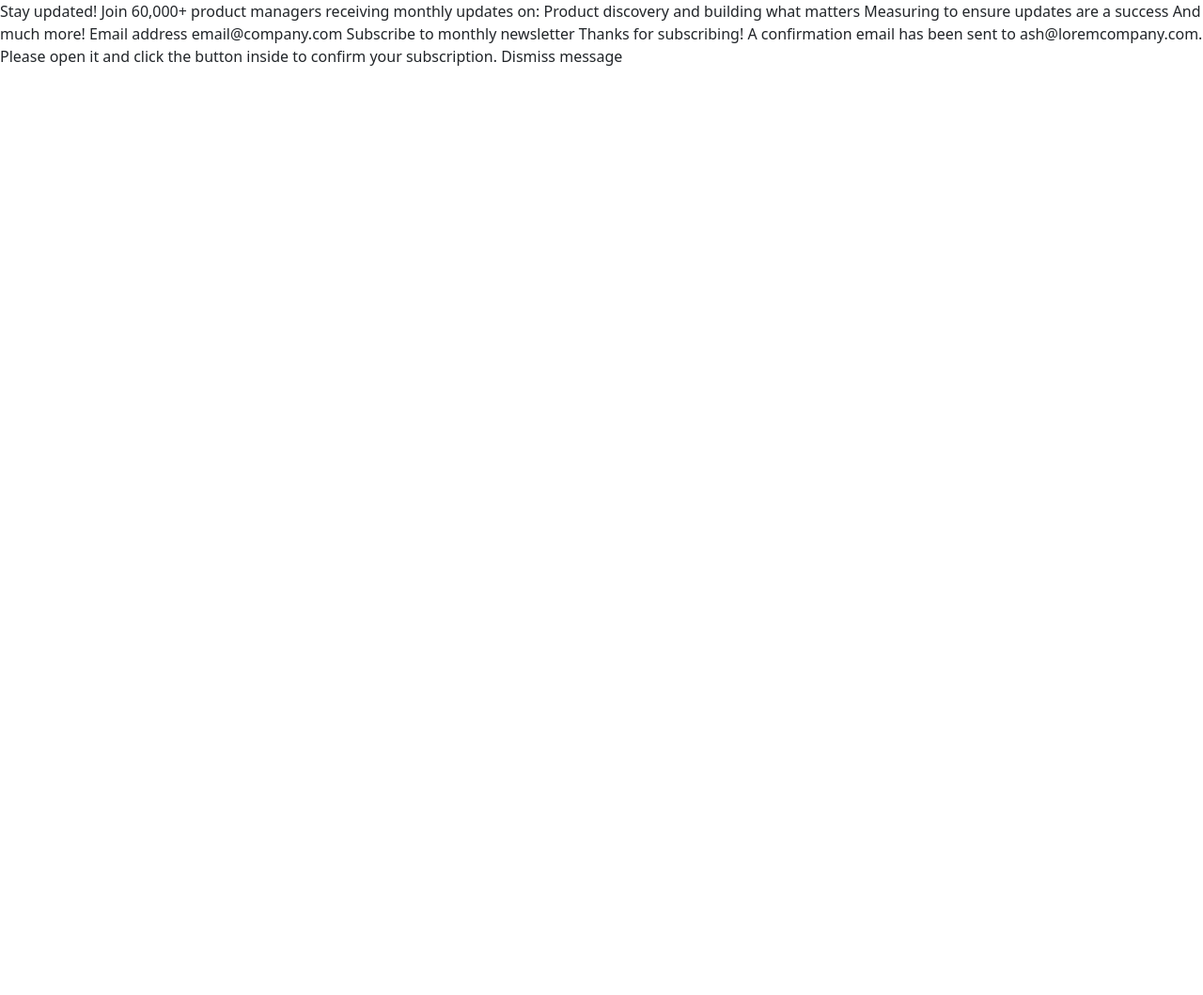
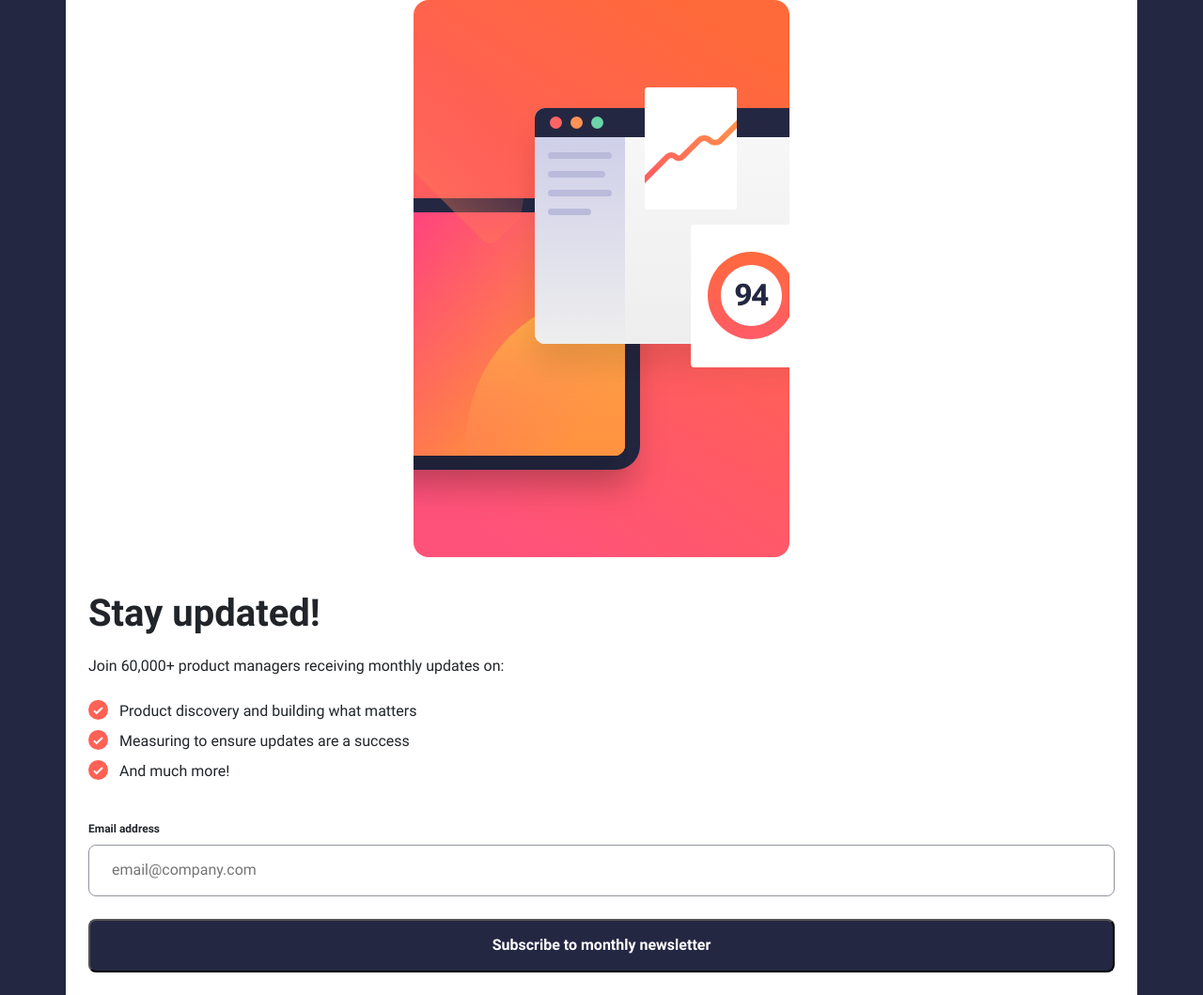
Before and after one commit to ferdinandoaspro/newsletter-sign-up, a website: page index.html in a window 1280 px wide. Shown: the whole page at 94% size. Before the commit the page ends 800 px from the top, so only its background shows below. Drawn offline with nearby package versions, Linux system fonts and the light colour scheme.

Commit message:
small device layout completed

```diff
--- a/index.html
+++ b/index.html
@@ -7,27 +7,42 @@
   <title>Frontend Mentor | Newsletter sign-up form with success message</title>
   <link rel="stylesheet" href="dist/output.css">
 </head>
-<body>
-
-  Stay updated!
-
-  Join 60,000+ product managers receiving monthly updates on:
-
-  Product discovery and building what matters
-  Measuring to ensure updates are a success
-  And much more!
-
-  Email address
-  email@company.com
-
-  Subscribe to monthly newsletter
-
-  Thanks for subscribing!
-
-  A confirmation email has been sent to ash@loremcompany.com.
-  Please open it and click the button inside to confirm your subscription.
-
-  Dismiss message
-  <script src="node_modules/bootstrap/dist/js/bootstrap.js"></script>
+<body class="d-grid">
+  <main class="container-sm bg-white p-0">
+    <div class="row m-0 p-0">
+      <picture class="p-0 mx-auto w-auto">
+        <source srcset="assets/images/illustration-sign-up-desktop.svg" media="(min-width:768px)">
+        <img src="assets/images/illustration-sign-up-mobile.svg" alt="" class="img-fluid">
+      </picture>
+      <section class="p-4 d-flex flex-column gap-2">
+        <h1>
+          Stay updated!
+        </h1>
+        <div>
+          <div>
+            <p>
+              Join 60,000+ product managers receiving monthly updates on:
+            </p>
+            <ul class="d-flex flex-column gap-2 my-4">
+              <li><img src="assets/images/icon-list.svg" alt=""><div>Product discovery and building what matters</div></li>
+              <li><img src="assets/images/icon-list.svg" alt=""><div>Measuring to ensure updates are a success</div></li>
+              <li><img src="assets/images/icon-list.svg" alt=""><div>And much more!</div></li>
+            </ul>
+          </div>
+        </div>
+        <form action="#" class="d-flex flex-column mt-2">
+          <div class="d-flex flex-column gap-2">
+            <label for="email">
+              Email address
+            </label>
+            <input type="email" name="email" id="email" placeholder="email@company.com" required class="rounded-3 border border-grey">
+          </div>
+          <input type="submit" value="Subscribe to monthly newsletter" class="bg-dark-slate-grey text-white fw-bold rounded-3">
+        </form>
+      </section>
+    </div>
+  </main>
+  <script src="node_modules/@popperjs/core/dist/umd/popper.min.js"></script>
+  <script src="node_modules/bootstrap/dist/js/bootstrap.min.js"></script>
 </body>
 </html>
--- a/src/input.scss
+++ b/src/input.scss
@@ -3,8 +3,21 @@ $dark-slate-grey: hsl(234, 29%, 20%);
 $charcoal-grey: hsl(235, 18%, 26%);
 $grey: hsl(231, 7%, 60%);
 $white: hsl(0, 0%, 100%);
+@font-face {
+    font-family: "Roboto";
+    src: url(../assets/fonts/Roboto-Regular.ttf) format("truetype");
+    font-weight: 400;
+}
+@font-face {
+    font-family: "Roboto";
+    src: url(../assets/fonts/Roboto-Bold.ttf) format("truetype");
+    font-weight: bold;
+}
+$roboto: "Roboto", sans-serif;
 
 @import "../node_modules/bootstrap/scss/functions";
+
+$body-bg: $dark-slate-grey;
 
 @import "../node_modules/bootstrap/scss/variables";
 @import "../node_modules/bootstrap/scss/variables-dark";
@@ -30,3 +43,56 @@ $theme-colors: map-merge($theme-colors, $custom-colors);
 @import "../node_modules/bootstrap/scss/grid";
 @import "../node_modules/bootstrap/scss/helpers";
 @import "../node_modules/bootstrap/scss/utilities/api";
+
+html {
+    width: 100vw;
+    height:100dvh;
+    height: 100vh;
+}
+
+body {
+    width: 100%;
+    height: 100%;
+    font-family: $roboto;
+}
+
+ul {
+    list-style: none;
+    padding: 0;
+
+    li {
+        display: flex;
+        flex-direction: row;
+        align-items: start;
+
+        img {
+            margin-right: 0.75rem;
+        }
+    }
+}
+
+.row {
+
+    section {
+
+        h1 {
+            font-size: 2.5rem;
+            font-family: $roboto;
+            font-weight: bold;
+            margin: 0.75rem 0;
+        }
+    }
+}
+
+form {
+    gap: 1.5rem;
+
+    label {
+        font-size: 0.75rem;
+        font-weight: bold;
+    }
+}
+
+input {
+    padding: 0.9rem 1.5rem;
+}
```
Also changed, not shown: dist/output.css, 1 other file.
